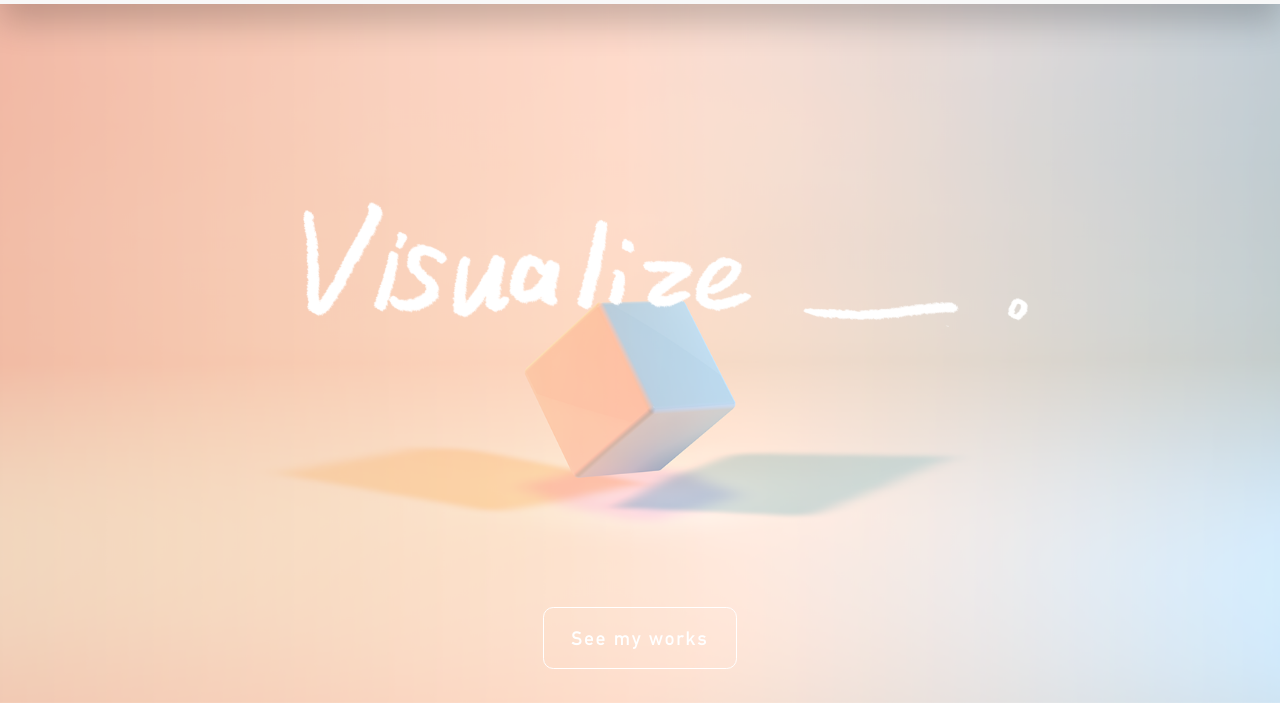
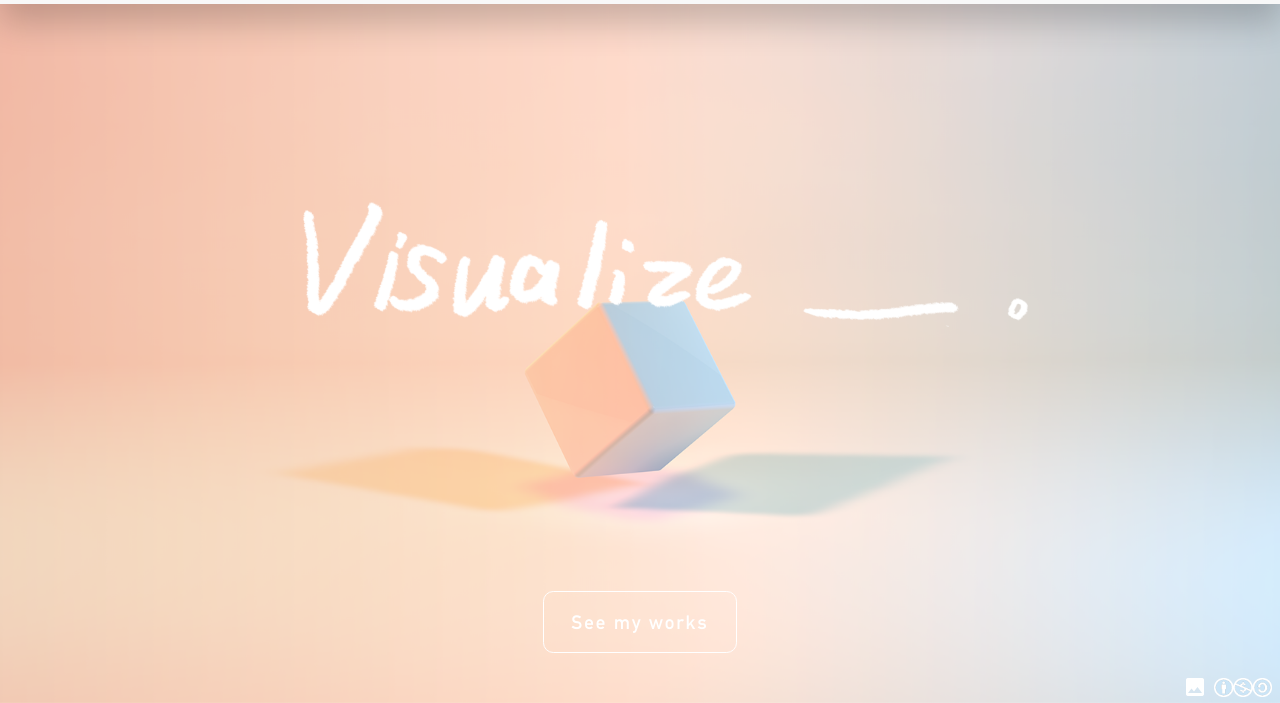
Before and after one commit to yukekeke/yukekeke.github.io, a plain HTML site: page index.html in a window 1280 px wide. Shown: the part 97-800 px from the top of the page. Drawn offline with Linux system fonts and the light colour scheme.

Commit message:
Added icons

```diff
--- a/index.html
+++ b/index.html
@@ -32,6 +32,12 @@
             <div class="widebar" id="seemore">
                 <a href="#" class="inner-box"> See my works </a>
             </div>
+            <div class="widebar" id="footnote">
+                <div class="inner-box" id="bg-src"><a href="img/background-original.png"><img src="icons/ic_image_white.png" /></a></div>
+                <div class="inner-box" id="license">
+                    <a href="https://creativecommons.org/licenses/by-nc-sa/4.0/legalcode"><img src="icons/license.png" /></a>
+                </div>
+            </div>
         </div>
 
         <!-- Footer bar -->
--- a/main.css
+++ b/main.css
@@ -32,7 +32,6 @@ ul {
 a {
     text-decoration: none;
 }
-
 
 /* Specific elements */
 .container {
@@ -82,37 +81,20 @@ a {
 .widebar {
     width: 100%;
     height: auto;
-    text-align: center;
 }
 
 .widebar .inner-box {
     display: inline-block;
 }
 
-.widebar#visualize {
-    position: relative;
-    top: 30vh;
-}
-
-.widebar#visualize .inner-box {
-}
-    /*
-.main .widebar#visualize .inner-box {
-    height: 15em;
-    width: 50em;
-    background-image: url(img/visualize_text.png);
-    background-size: cover;
-    background-repeat: no-repeat;
-}
-*/
-
 .widebar#seemore {
     height: 4em;
     position: relative;
-    top: 88vh;
+    top: 86vh;
+    text-align: center;
 }
 
-.main .widebar#seemore .inner-box {
+.widebar#seemore .inner-box {
     font-size: 1.2em;
     letter-spacing: .1em;
     color: white;
@@ -124,21 +106,27 @@ a {
     border-radius: .8vw;
     transition: box-shadow 0.5s cubic-bezier(.25,.8,.25,1), text-shadow 0.5s cubic-bezier(.25,.8,.25,1);
 }
-.main .widebar#seemore .inner-box:hover {
+.widebar#seemore .inner-box:hover {
     box-shadow: .1em .1em .2em rgba(0, 0, 0, .1), inset .1em .1em .2em rgba(0, 0, 0, .1);
     text-shadow: .1em .1em .2em rgba(0, 0, 0, .15);
 }
 
+.widebar#footnote {
+    position: fixed;
+    bottom: 0;
+    color: white;
+    text-align: right;
+}
 
-.bottom-navbar {
-    text-align: center;
-    height: 2em;
-    padding-top: 1.2em;
-    margin-top: -1.5em;
-    background-color: #f6f3f6;
-    box-shadow: 0 -5px 5px rgba(0,0,0,0.12);
-    transition: all 0.3s cubic-bezier(.25,.8,.25,1);
+.widebar#footnote #license {
+    position: relative;
+    bottom: 2px;
+    padding: 0 .5em 0 .2em;
 }
-.bottom-navbar:hover {
-    box-shadow: 0 -14px 28px rgba(0,0,0,0.25);
+.widebar#footnote #bg-src {
+    position: relative;
+    bottom: 0;
 }
+.widebar#footnote #license img {
+    height: 1.2em;
+}
```
Also changed, not shown: icons/ic_image_white.png (added), icons/ic_image_white_2x.png (added), icons/ic_image_white_3x.png (added), icons/license.png (added).
